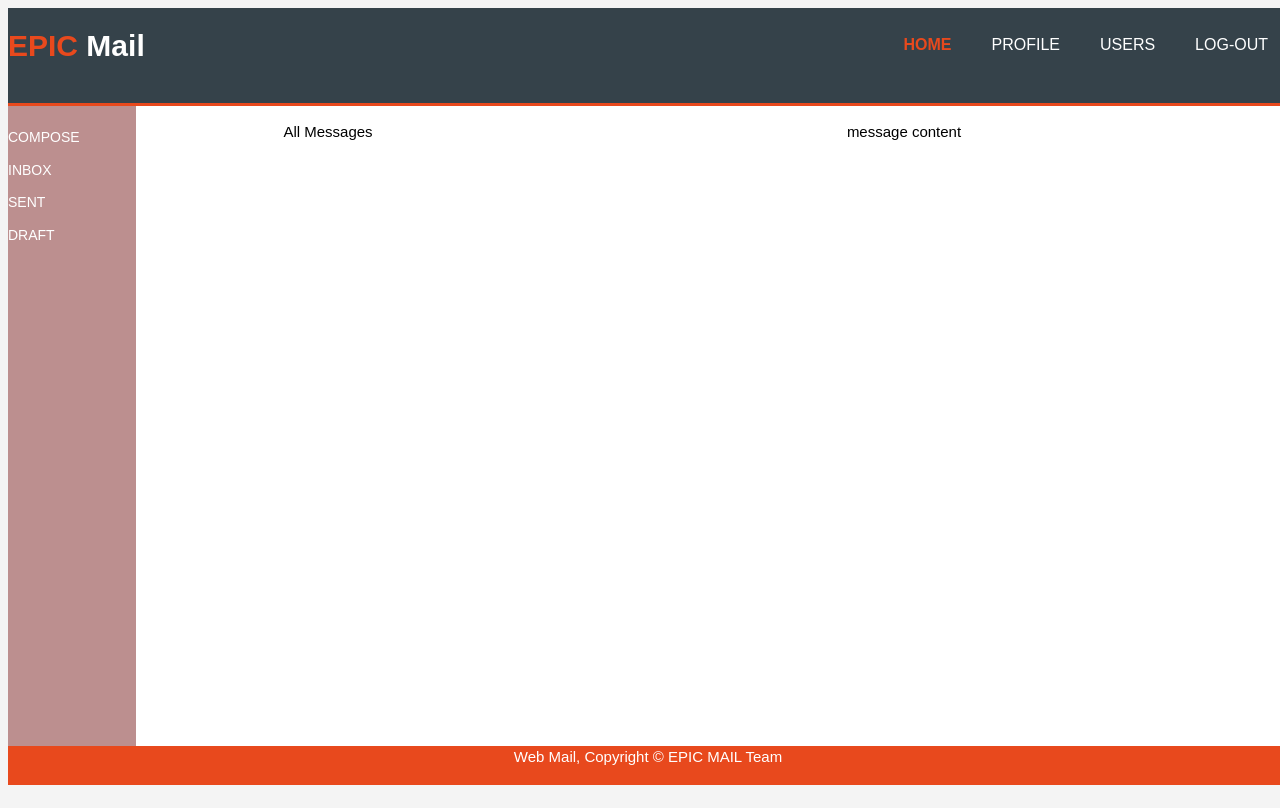
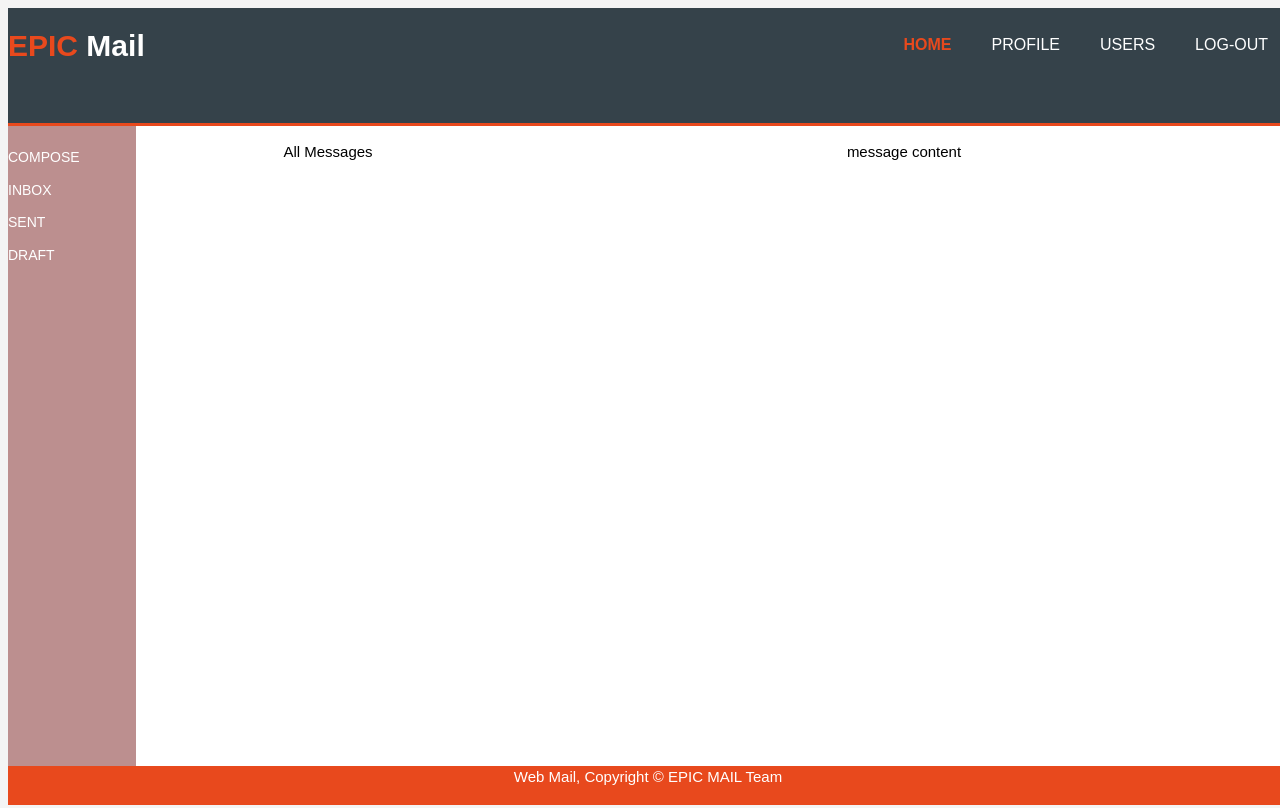
Before and after one commit to manimarc/EPIC-UI, a plain HTML site: page index.html in a window 1280 px wide. Drawn offline with Linux system fonts and the light colour scheme.

Commit message:
some bugs fixed1

```diff
--- a/css/style.css
+++ b/css/style.css
@@ -15,7 +15,7 @@ header{
 	background: #35424a;
 	color: #ffffff;
 	padding-top:15px;
-	min-height: 80px;
+	min-height: 100px;
 	border-bottom: #e8491d 3px solid;
 }
 header a{
```
